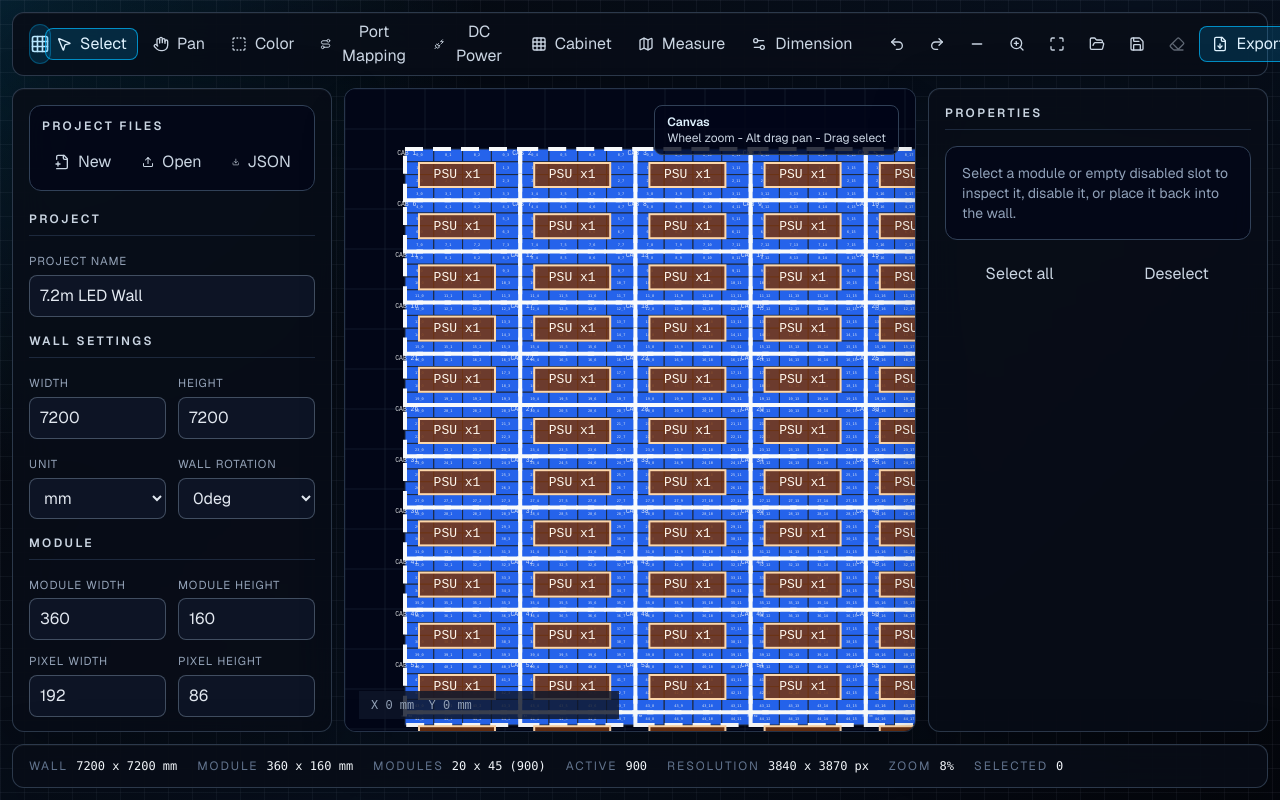
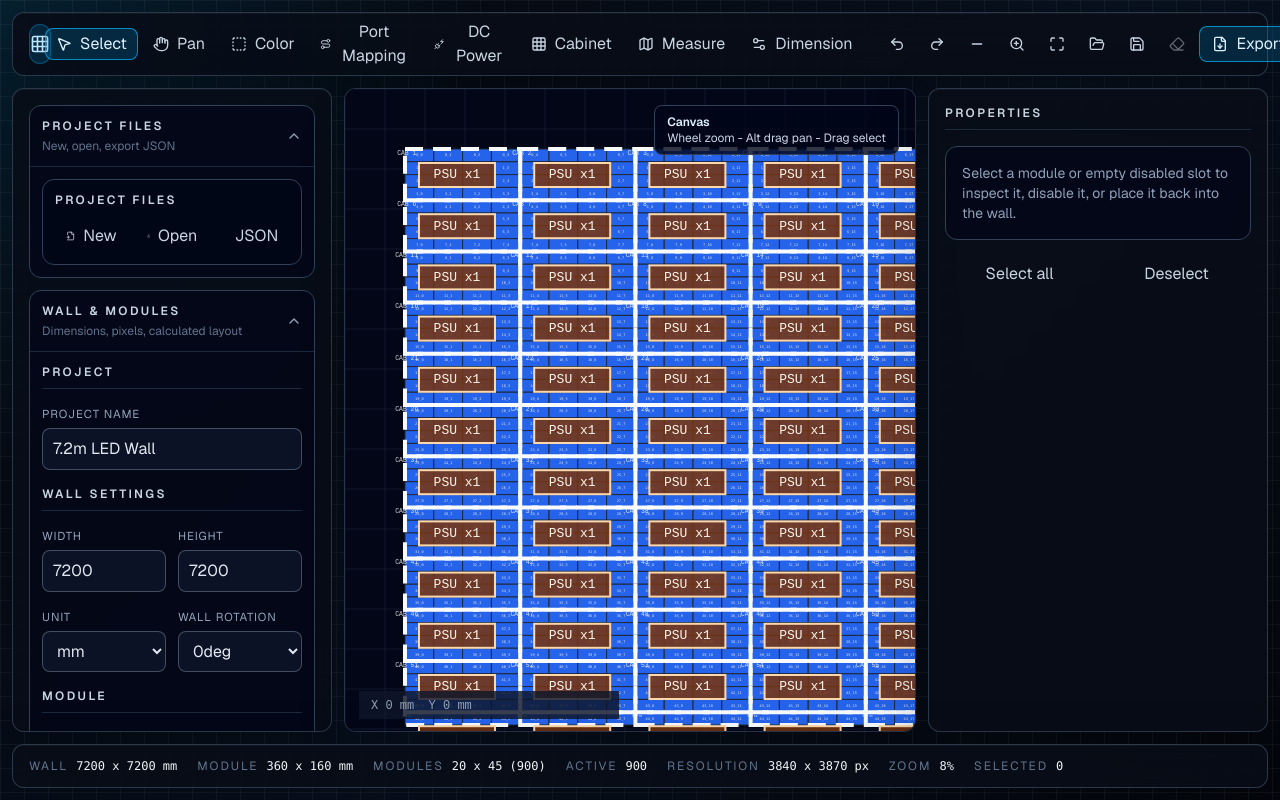
Before and after one commit to bensoymallari-design/MadMapper, a Next.js app: page / in a window 1280 px wide. Built offline with nearby package versions, Linux system fonts and the light colour scheme.

Commit message:
Make sidebar sections collapsible
Co-authored-by: bensoymallari-design <bensoymallari-design@users.noreply.github.com>

```diff
--- /dev/null
+++ b/components/editor/CollapsiblePanel.tsx
@@ -0,0 +1,33 @@
+"use client";
+
+import { ChevronDown } from "lucide-react";
+import { useState, type ReactNode } from "react";
+import { cn } from "@/lib/utils";
+
+interface CollapsiblePanelProps {
+  title: string;
+  description?: string;
+  defaultOpen?: boolean;
+  children: ReactNode;
+}
+
+export function CollapsiblePanel({ title, description, defaultOpen = false, children }: CollapsiblePanelProps) {
+  const [open, setOpen] = useState(defaultOpen);
+
+  return (
+    <section className="rounded-xl border border-slate-700 bg-slate-950/70">
+      <button
+        type="button"
+        className="flex w-full items-center justify-between gap-3 px-3 py-3 text-left hover:bg-slate-900/70"
+        onClick={() => setOpen((value) => !value)}
+      >
+        <span className="min-w-0">
+          <span className="block text-xs font-semibold uppercase tracking-[0.2em] text-slate-300">{title}</span>
+          {description && <span className="mt-1 block truncate text-xs text-slate-500">{description}</span>}
+        </span>
+        <ChevronDown className={cn("h-4 w-4 shrink-0 text-slate-400 transition-transform", open && "rotate-180")} />
+      </button>
+      {open && <div className="border-t border-slate-800 p-3">{children}</div>}
+    </section>
+  );
+}
--- a/components/editor/WallEditor.tsx
+++ b/components/editor/WallEditor.tsx
@@ -3,6 +3,7 @@
 import { useEffect, useRef, useState } from "react";
 import { CanvasToolbar } from "@/components/editor/CanvasToolbar";
 import { ColorLegend } from "@/components/editor/ColorLegend";
+import { CollapsiblePanel } from "@/components/editor/CollapsiblePanel";
 import { ExportDialog } from "@/components/editor/export/ExportDialog";
 import { ProjectManager } from "@/components/editor/ProjectManager";
 import { StatusBar } from "@/components/editor/StatusBar";
@@ -97,11 +98,19 @@ export function WallEditor() {
       <CanvasToolbar onOpenExport={() => setExportOpen(true)} onImport={() => importRef.current?.click()} />
       <div className="grid min-h-0 flex-1 grid-cols-[320px_minmax(0,1fr)_340px] gap-3">
         <aside className="panel min-h-0 overflow-y-auto rounded-xl p-4">
-          <div className="space-y-5">
-            <ProjectManager />
-            <WallSettingsPanel />
-            <MappingSettingsPanel />
-            <ColorLegend />
+          <div className="space-y-3">
+            <CollapsiblePanel title="Project Files" description="New, open, export JSON" defaultOpen>
+              <ProjectManager />
+            </CollapsiblePanel>
+            <CollapsiblePanel title="Wall & Modules" description="Dimensions, pixels, calculated layout" defaultOpen>
+              <WallSettingsPanel />
+            </CollapsiblePanel>
+            <CollapsiblePanel title="Mapping, Cabinets & Power" description="Signal routes, DC loops, layers">
+              <MappingSettingsPanel />
+            </CollapsiblePanel>
+            <CollapsiblePanel title="Color Legend" description="Port and status colors">
+              <ColorLegend />
+            </CollapsiblePanel>
           </div>
         </aside>
         <section className="min-h-0">
```
